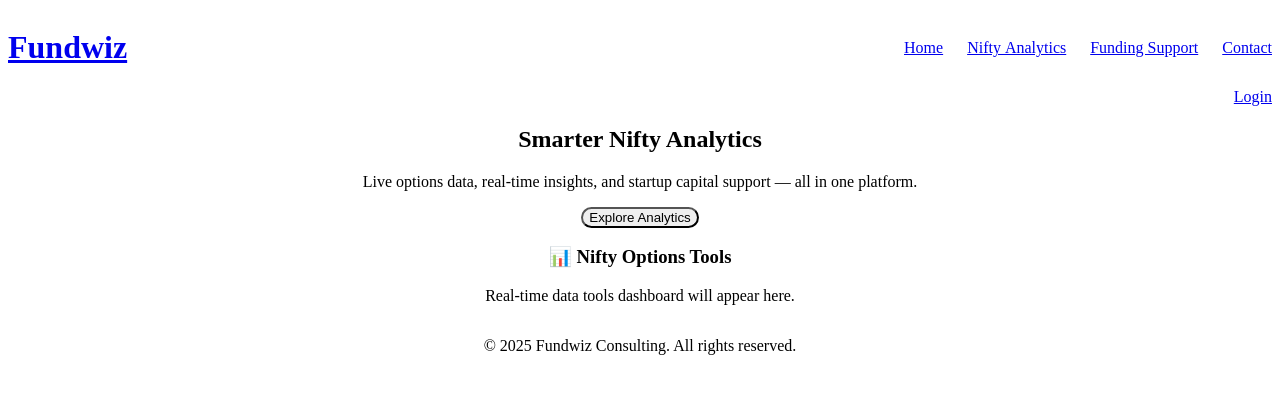
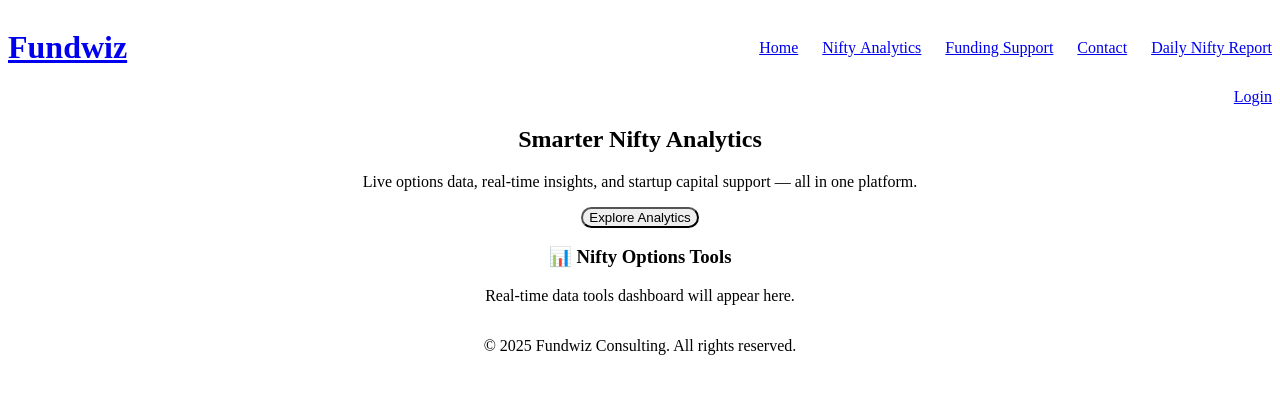
Before and after one commit to Fundwiz/fundwiz-site, a React (Vite) app: page / in a window 1280 px wide. Shown: the top 394 px of the page. Built offline with nearby package versions, Linux system fonts and the light colour scheme; no server answers.

Commit message:
Add Daily Nifty Report link to Navbar

```diff
--- a/src/components/Navbar.jsx
+++ b/src/components/Navbar.jsx
@@ -41,6 +41,17 @@ export default function Navbar() {
             >
               Contact
             </Link>
+
+            {/* Daily Nifty Report link */}
+            <a
+              href="/reports/2025-06-26/26_06_25.html"
+              target="_blank"
+              rel="noopener noreferrer"
+              style={{ marginLeft: "24px" }}
+              className="text-gray-700 hover:text-blue-600"
+            >
+              Daily Nifty Report
+            </a>
           </nav>
         </div>
 
```
